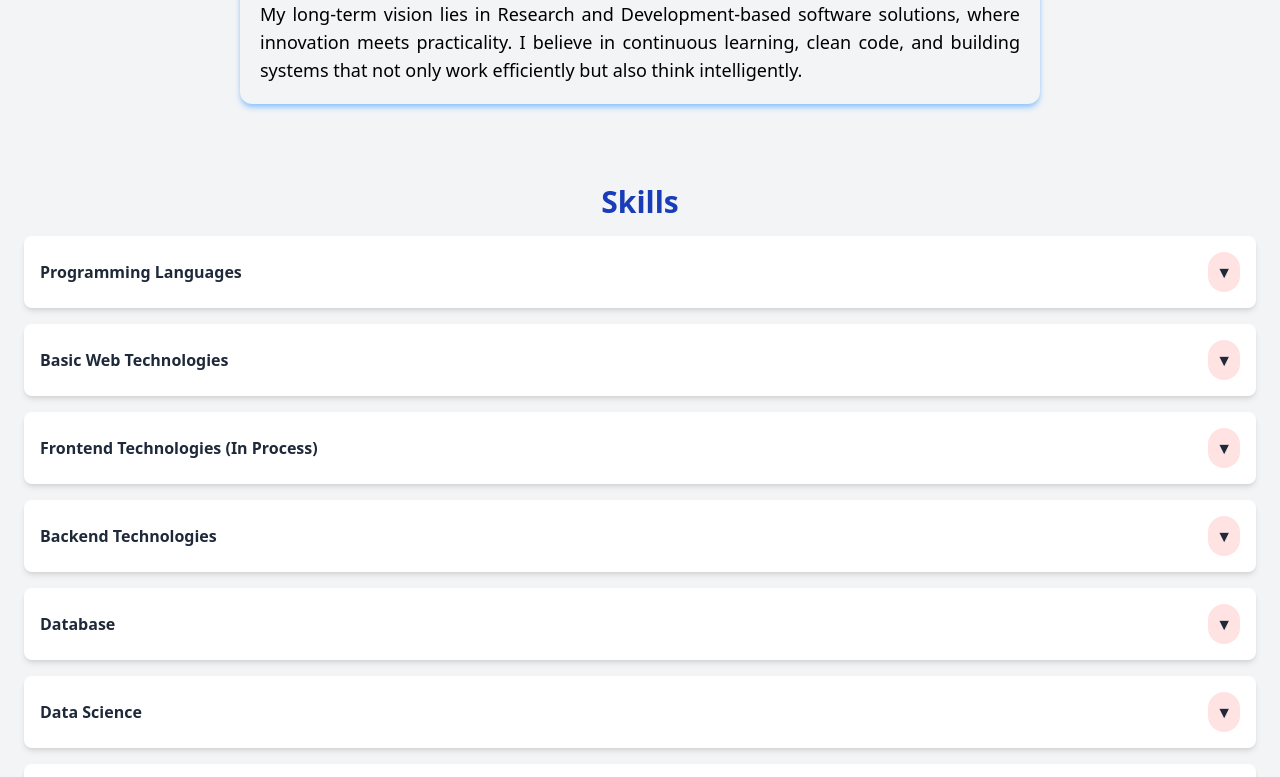
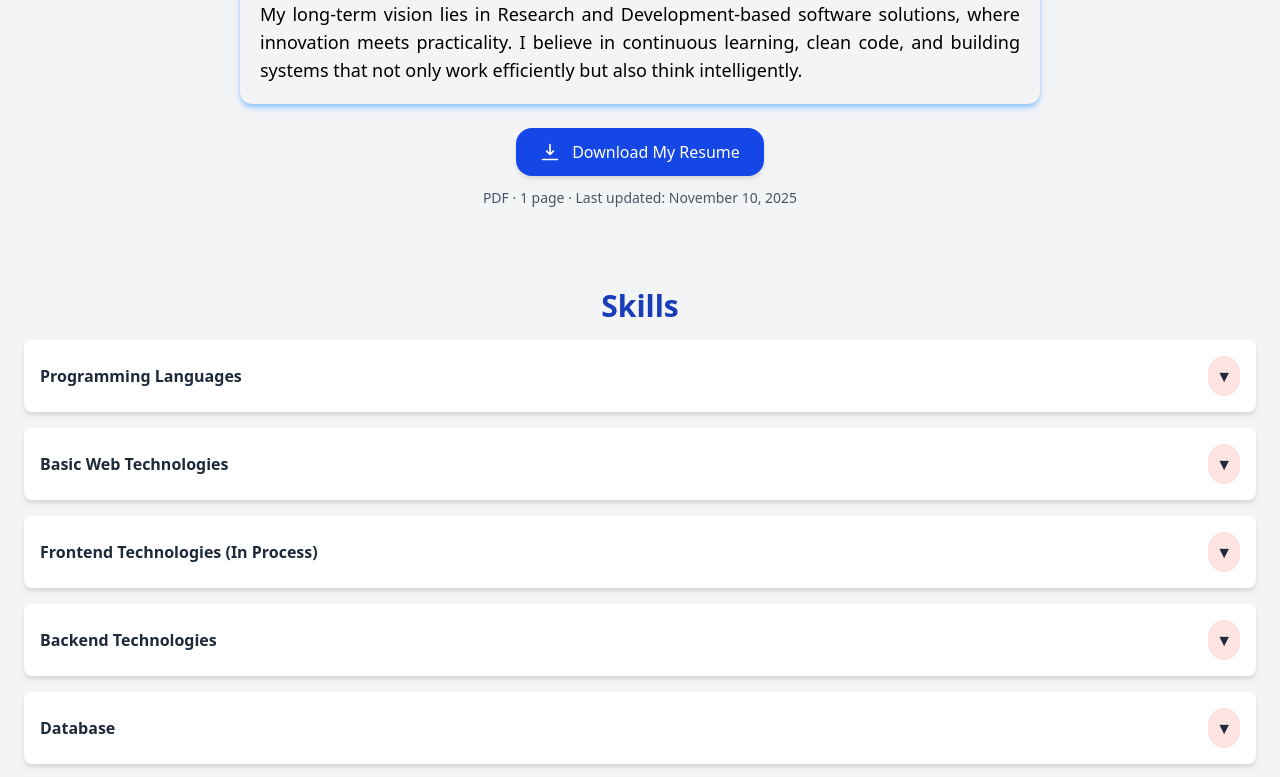
Before and after one commit to CodePoint-46615/CodePoint-46615.github.io, a plain HTML site: page index.html in a window 1280 px wide. Shown: the part 1340-2117 px from the top of the page. Drawn offline with nearby package versions, Linux system fonts and the light colour scheme.

Commit message:
update-resume-download-feature

```diff
--- a/index.html
+++ b/index.html
@@ -175,6 +175,42 @@
             building systems that not only work efficiently but also think
             intelligently.
           </p>
+
+          <!-- Download Resume block: -->
+          <div class="mt-6 flex flex-col items-center gap-3">
+            <a
+              href="/resume.pdf"
+              download="Saikot-Kundu-Resume.pdf"
+              aria-label="Download Saikot Kundu resume"
+              class="inline-flex items-center gap-3 px-6 py-3 rounded-2xl shadow-md transform transition hover:-translate-y-0.5 active:scale-95 focus:outline-none focus:ring-2 focus:ring-offset-2 focus:ring-blue-300 bg-blue-700 text-white font-medium"
+              target="_blank"
+              rel="noopener noreferrer"
+            >
+              <!-- Download icon (SVG) -->
+              <svg
+                class="w-5 h-5"
+                fill="none"
+                viewBox="0 0 24 24"
+                stroke="currentColor"
+                aria-hidden="true"
+              >
+                <path
+                  stroke-linecap="round"
+                  stroke-linejoin="round"
+                  stroke-width="2"
+                  d="M12 3v12m0 0l4-4m-4 4l-4-4M21 21H3"
+                />
+              </svg>
+
+              <span>Download My Resume</span>
+            </a>
+
+            <!-- Optional small text -->
+            <p class="text-sm text-gray-600">
+              PDF · 1 page · Last updated:
+              <span id="resume-date">Aug 2025</span>
+            </p>
+          </div>
         </div>
       </section>
 
@@ -1157,7 +1193,7 @@
 
               <!-- project github link -->
               <a
-                href="https://github.com/CodePoint-46615/exhibitPro"
+                href="https://github.com/CodePoint-46615/exhibitPro-backend"
                 target="_blank"
                 class="block mt-3 text-teal-300 hover:underline"
                 >View Project</a
@@ -1170,7 +1206,7 @@
             >
               <!-- project title -->
               <h3 class="font-semibold text-xl text-blue-800 mb-2">
-                ExhibitPro-Backend
+                ExhibitPro-Frontend
               </h3>
 
               <!-- project image slider -->
@@ -1235,7 +1271,7 @@
 
               <!-- project github link -->
               <a
-                href="https://github.com/CodePoint-46615/exhibitPro"
+                href="https://github.com/CodePoint-46615/exhibitPro-frontend"
                 target="_blank"
                 class="block mt-3 text-teal-300 hover:underline"
                 >View Project</a
@@ -1484,5 +1520,6 @@
     <script src="./js/skill.js"></script>
     <script src="./js/project.js"></script>
     <script src="./js/carousel.js"></script>
+    <script src="./js/resume-date.js"></script>
   </body>
 </html>
--- /dev/null
+++ b/js/resume-date.js
@@ -0,0 +1,10 @@
+// Set last updated date dynamically (optional)
+document.getElementById('resume-date').textContent = 'November 10, 2025';
+
+// Optional: simple analytics (logs to console — replace with analytics call)
+document.querySelectorAll('a[aria-label*="resume"]').forEach(a => {
+    a.addEventListener('click', () => {
+        console.log('Resume download clicked:', new Date().toISOString());
+        // send fetch to your analytics endpoint here if desired
+    });
+});
```
Also changed, not shown: 1 other file.
